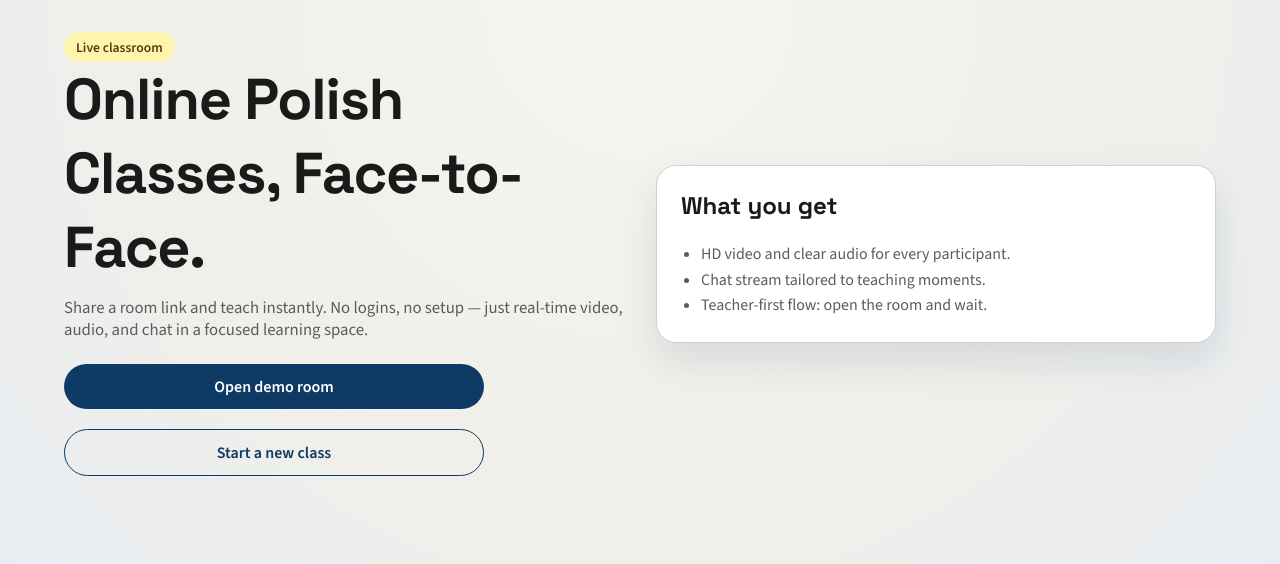
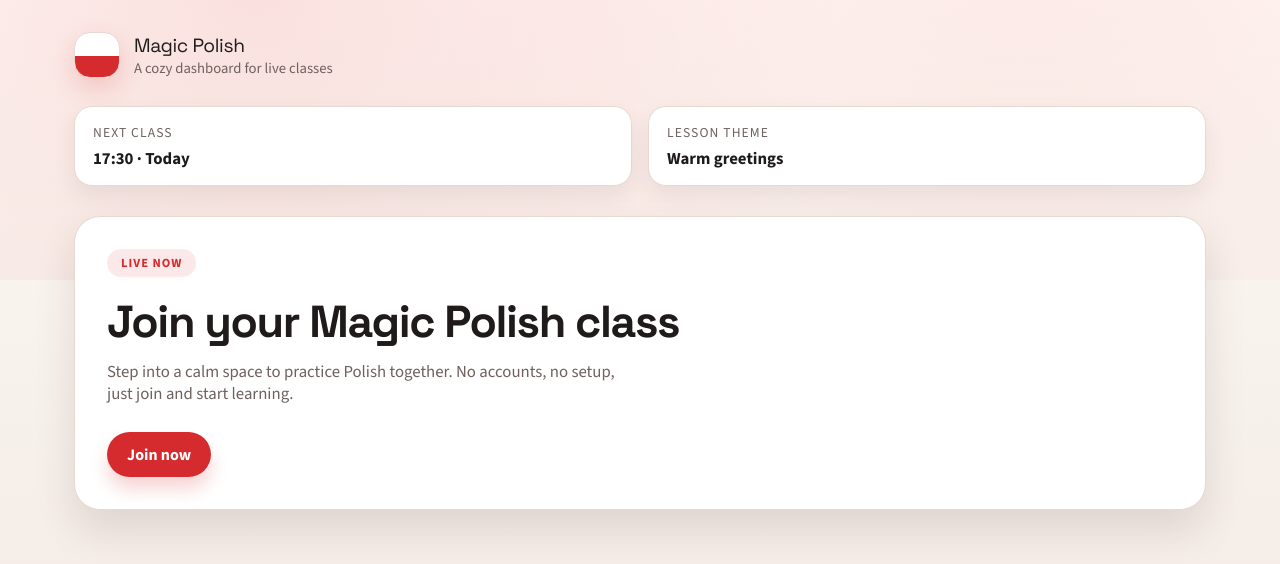
Before and after one commit to stdevelopr/magic-polish, a Next.js app: page / in a window 1280 px wide. Shown: the top 564 px of the page. Built offline with nearby package versions, Linux system fonts and the light colour scheme.

Commit message:
feat: home dashboard

```diff
--- /dev/null
+++ b/app/components/MagicPolishDashboard.module.css
@@ -0,0 +1,7 @@
+.dashboard {
+  margin-top: 30px;
+  display: grid;
+  grid-template-columns: minmax(0, 1fr);
+  gap: 24px;
+  align-items: start;
+}
--- /dev/null
+++ b/app/components/MagicPolishDashboard.tsx
@@ -0,0 +1,10 @@
+import MagicPolishJoinCard from './MagicPolishJoinCard';
+import styles from './MagicPolishDashboard.module.css';
+
+export default function MagicPolishDashboard() {
+  return (
+    <section className={styles.dashboard} aria-label="Classroom dashboard">
+      <MagicPolishJoinCard />
+    </section>
+  );
+}
--- /dev/null
+++ b/app/components/MagicPolishHeader.module.css
@@ -0,0 +1,41 @@
+.header {
+  display: flex;
+  align-items: center;
+  justify-content: space-between;
+  gap: 20px;
+}
+
+.brand {
+  display: flex;
+  align-items: center;
+  gap: 14px;
+}
+
+.brandMark {
+  width: 46px;
+  height: 46px;
+  border-radius: 16px;
+  background: linear-gradient(180deg, var(--polish-white) 0%, var(--polish-white) 52%, var(--polish-red) 52%);
+  border: 1px solid var(--border);
+  box-shadow: 0 10px 24px rgba(213, 43, 47, 0.18);
+}
+
+.brandTitle {
+  font-family: var(--font-display), "Segoe UI", sans-serif;
+  font-size: 1.2rem;
+  margin: 0;
+  letter-spacing: -0.02em;
+}
+
+.brandSubtitle {
+  margin: 0;
+  font-size: 0.92rem;
+  color: var(--muted);
+}
+
+@media (max-width: 720px) {
+  .header {
+    flex-direction: column;
+    align-items: flex-start;
+  }
+}
--- /dev/null
+++ b/app/components/MagicPolishHeader.tsx
@@ -0,0 +1,15 @@
+import styles from './MagicPolishHeader.module.css';
+
+export default function MagicPolishHeader() {
+  return (
+    <header className={styles.header}>
+      <div className={styles.brand}>
+        <span className={styles.brandMark} aria-hidden="true" />
+        <div>
+          <p className={styles.brandTitle}>Magic Polish</p>
+          <p className={styles.brandSubtitle}>A cozy dashboard for live classes</p>
+        </div>
+      </div>
+    </header>
+  );
+}
--- /dev/null
+++ b/app/components/MagicPolishJoinCard.module.css
@@ -0,0 +1,65 @@
+.card {
+  background: var(--polish-white);
+  border-radius: 26px;
+  padding: 32px;
+  border: 1px solid var(--border);
+  box-shadow: var(--shadow);
+  display: grid;
+  gap: 28px;
+}
+
+.badge {
+  display: inline-flex;
+  align-items: center;
+  padding: 6px 14px;
+  border-radius: 999px;
+  background: rgba(213, 43, 47, 0.1);
+  color: var(--polish-red);
+  font-weight: 700;
+  font-size: 0.78rem;
+  letter-spacing: 0.08em;
+  text-transform: uppercase;
+}
+
+.title {
+  font-family: var(--font-display), "Segoe UI", sans-serif;
+  font-size: clamp(2rem, 4vw, 2.8rem);
+  margin: 16px 0 10px;
+  letter-spacing: -0.03em;
+}
+
+.subtitle {
+  margin: 0;
+  color: var(--muted);
+  font-size: 1.05rem;
+  max-width: 520px;
+}
+
+.joinArea {
+  display: grid;
+  gap: 16px;
+  justify-items: start;
+}
+
+.primaryButton {
+  padding: 12px 20px;
+  border-radius: 999px;
+  background: var(--polish-red);
+  color: var(--polish-white);
+  font-weight: 700;
+  text-align: center;
+  box-shadow: 0 12px 18px rgba(213, 43, 47, 0.2);
+  transition: transform 0.2s ease, box-shadow 0.2s ease;
+}
+
+.primaryButton:hover {
+  transform: translateY(-1px);
+  box-shadow: 0 16px 22px rgba(213, 43, 47, 0.28);
+}
+
+@media (max-width: 720px) {
+  .primaryButton {
+    width: 100%;
+    justify-self: stretch;
+  }
+}
--- /dev/null
+++ b/app/components/MagicPolishJoinCard.tsx
@@ -0,0 +1,19 @@
+import styles from './MagicPolishJoinCard.module.css';
+
+export default function MagicPolishJoinCard() {
+  return (
+    <section className={styles.card} aria-label="Join class">
+      <div>
+        <span className={styles.badge}>Live now</span>
+        <h1 className={styles.title}>Join your Magic Polish class</h1>
+        <p className={styles.subtitle}>
+          Step into a calm space to practice Polish together. No accounts, no setup, just join and
+          start learning.
+        </p>
+      </div>
+      <div className={styles.joinArea}>
+        <a className={styles.primaryButton} href="/room/demo">Join now</a>
+      </div>
+    </section>
+  );
+}
--- /dev/null
+++ b/app/components/MagicPolishStats.module.css
@@ -0,0 +1,28 @@
+.stats {
+  margin-top: 28px;
+  display: grid;
+  grid-template-columns: repeat(auto-fit, minmax(200px, 1fr));
+  gap: 16px;
+}
+
+.statCard {
+  padding: 16px 18px;
+  border-radius: 18px;
+  background: var(--polish-white);
+  border: 1px solid var(--border);
+  display: flex;
+  flex-direction: column;
+  gap: 6px;
+  box-shadow: 0 10px 22px rgba(56, 32, 32, 0.08);
+}
+
+.statCard span {
+  font-size: 0.85rem;
+  text-transform: uppercase;
+  letter-spacing: 0.08em;
+  color: var(--muted);
+}
+
+.statCard strong {
+  font-size: 1.05rem;
+}
--- /dev/null
+++ b/app/components/MagicPolishStats.tsx
@@ -0,0 +1,19 @@
+import styles from './MagicPolishStats.module.css';
+
+const stats = [
+  { label: 'Next class', value: '17:30 · Today' },
+  { label: 'Lesson theme', value: 'Warm greetings' }
+];
+
+export default function MagicPolishStats() {
+  return (
+    <section className={styles.stats} aria-label="Class overview">
+      {stats.map((stat) => (
+        <div className={styles.statCard} key={stat.label}>
+          <span>{stat.label}</span>
+          <strong>{stat.value}</strong>
+        </div>
+      ))}
+    </section>
+  );
+}
--- a/app/globals.css
+++ b/app/globals.css
@@ -115,12 +115,6 @@ textarea {
   color: #3a2c00;
 }
 
-.button.ghost {
-  background: transparent;
-  color: var(--primary);
-  border: 1px solid var(--primary);
-}
-
 .button.danger {
   background: var(--danger);
 }
--- /dev/null
+++ b/app/page.module.css
@@ -0,0 +1,32 @@
+.page {
+  --polish-red: #d52b2f;
+  --polish-cream: #f7f1eb;
+  --polish-white: #ffffff;
+  --ink: #1f1b1b;
+  --muted: #6e615e;
+  --border: #e6d9d0;
+  --shadow: 0 20px 40px rgba(48, 22, 22, 0.12);
+  min-height: 100vh;
+  background: linear-gradient(180deg, #fff9f6 0%, #f7f1eb 50%, #f3e8e3 100%);
+  color: var(--ink);
+  position: relative;
+  overflow: hidden;
+}
+
+.page::before {
+  content: "";
+  position: absolute;
+  inset: -20% 0 auto;
+  height: 55%;
+  background: radial-gradient(circle at 20% 30%, rgba(213, 43, 47, 0.12), transparent 55%),
+    radial-gradient(circle at 80% 20%, rgba(213, 43, 47, 0.08), transparent 60%);
+  pointer-events: none;
+}
+
+.shell {
+  max-width: 1180px;
+  margin: 0 auto;
+  padding: 32px 24px 72px;
+  position: relative;
+  z-index: 1;
+}
--- a/app/page.tsx
+++ b/app/page.tsx
@@ -1,27 +1,15 @@
+import styles from './page.module.css';
+import MagicPolishHeader from './components/MagicPolishHeader';
+import MagicPolishStats from './components/MagicPolishStats';
+import MagicPolishDashboard from './components/MagicPolishDashboard';
+
 export default function HomePage() {
   return (
-    <main className="container">
-      <div className="hero">
-        <div>
-          <span className="badge">Live classroom</span>
-          <h1 className="title">Online Polish Classes, Face-to-Face.</h1>
-          <p className="subtitle">
-            Share a room link and teach instantly. No logins, no setup — just real-time video,
-            audio, and chat in a focused learning space.
-          </p>
-          <div className="grid" style={{ maxWidth: 420 }}>
-            <a className="button" href="/room/demo">Open demo room</a>
-            <a className="button ghost" href="/room/new-class">Start a new class</a>
-          </div>
-        </div>
-        <div className="card fade-in">
-          <h2 style={{ marginTop: 0 }}>What you get</h2>
-          <ul style={{ margin: 0, paddingLeft: 20, color: 'var(--muted)', lineHeight: 1.6 }}>
-            <li>HD video and clear audio for every participant.</li>
-            <li>Chat stream tailored to teaching moments.</li>
-            <li>Teacher-first flow: open the room and wait.</li>
-          </ul>
-        </div>
+    <main className={styles.page}>
+      <div className={styles.shell}>
+        <MagicPolishHeader />
+        <MagicPolishStats />
+        <MagicPolishDashboard />
       </div>
     </main>
   );
```
Also changed, not shown: app/room/[roomId]/RoomView.tsx (+23 -29 lines).
